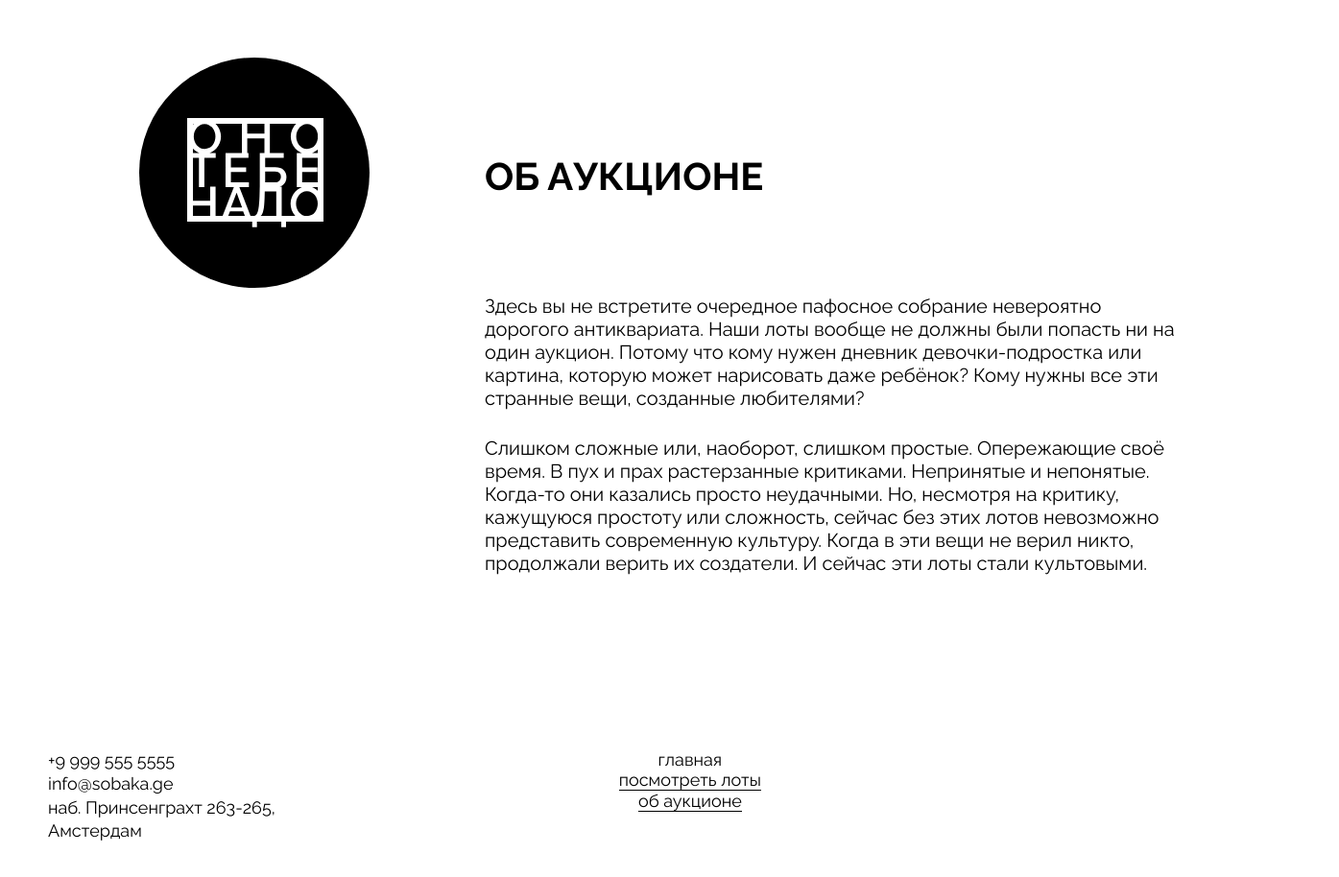
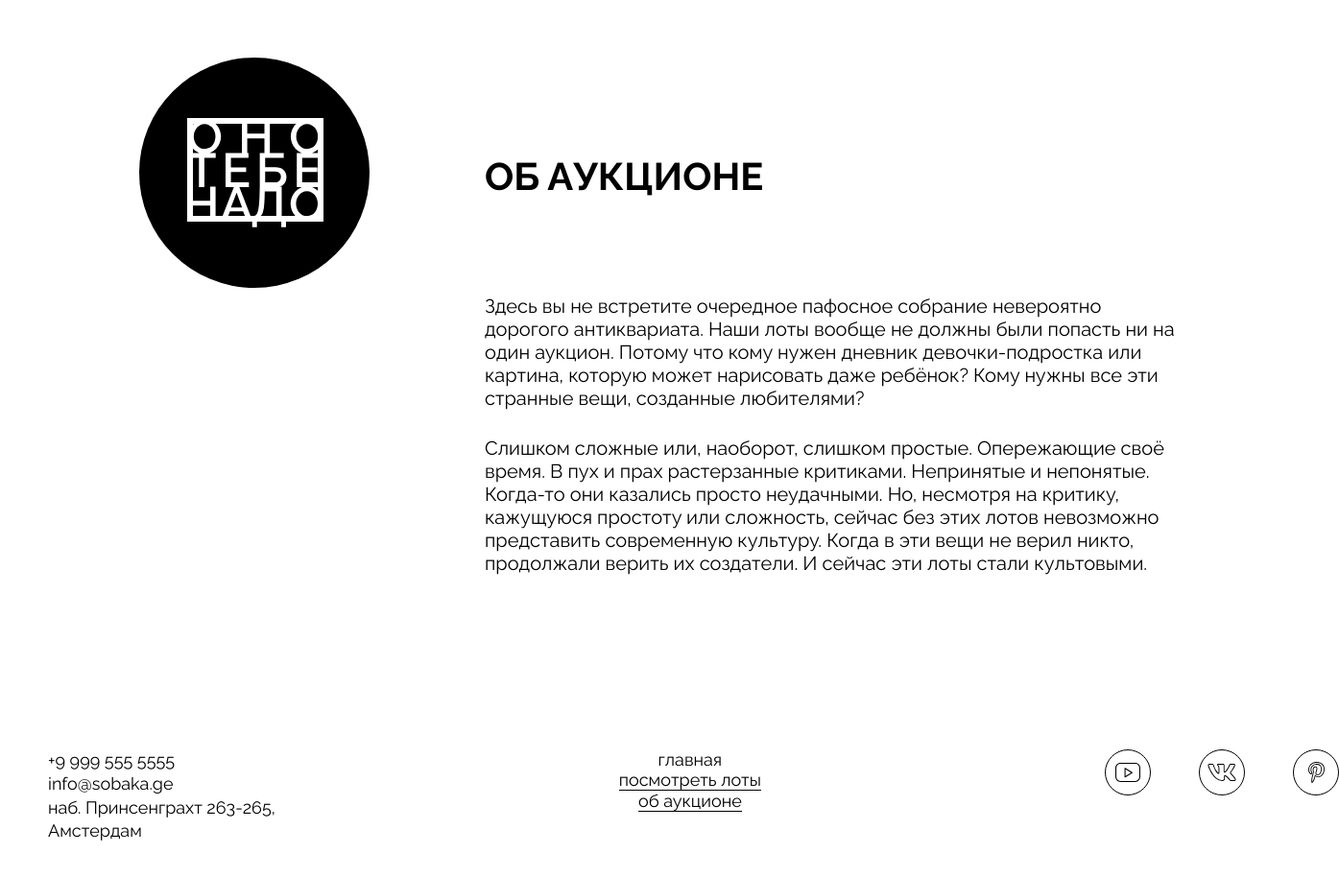
Before and after one commit to daniltro/ono-tebe-nado, a plain HTML site: page index.html in a window 1280 px wide. Shown: the part 2409-3323 px from the top of the page at 96% size, 1395 px wide, since content can reach past the window. Drawn offline with Linux system fonts and the light colour scheme.

Commit message:
Поправил размеры иконок в футере

```diff
--- a/styles/style.css
+++ b/styles/style.css
@@ -313,3 +313,7 @@ ul {
   display: flex;
   gap: 50px;
 }
+
+.footer__social-icon {
+  width: 48px;
+}
```
